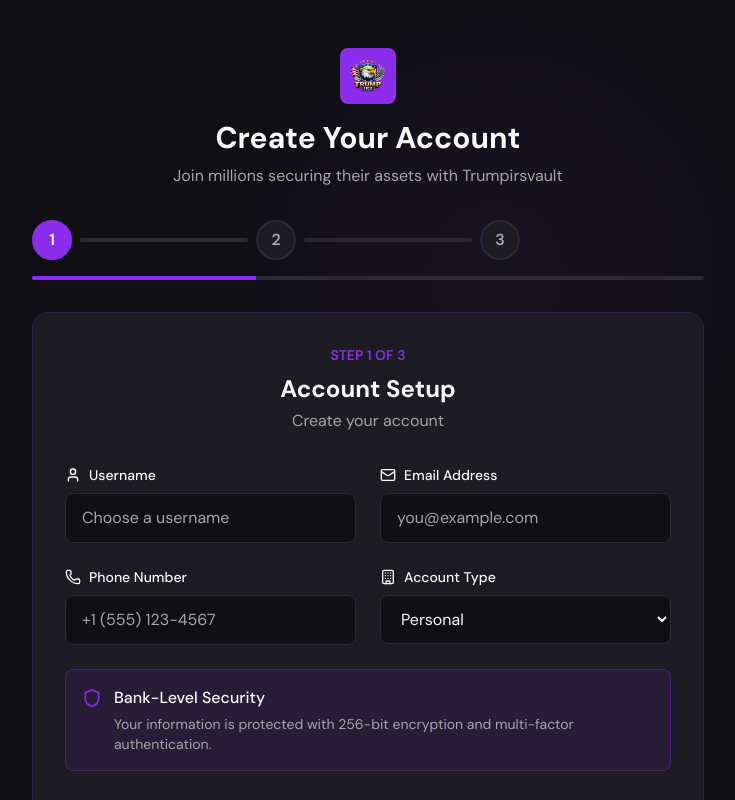
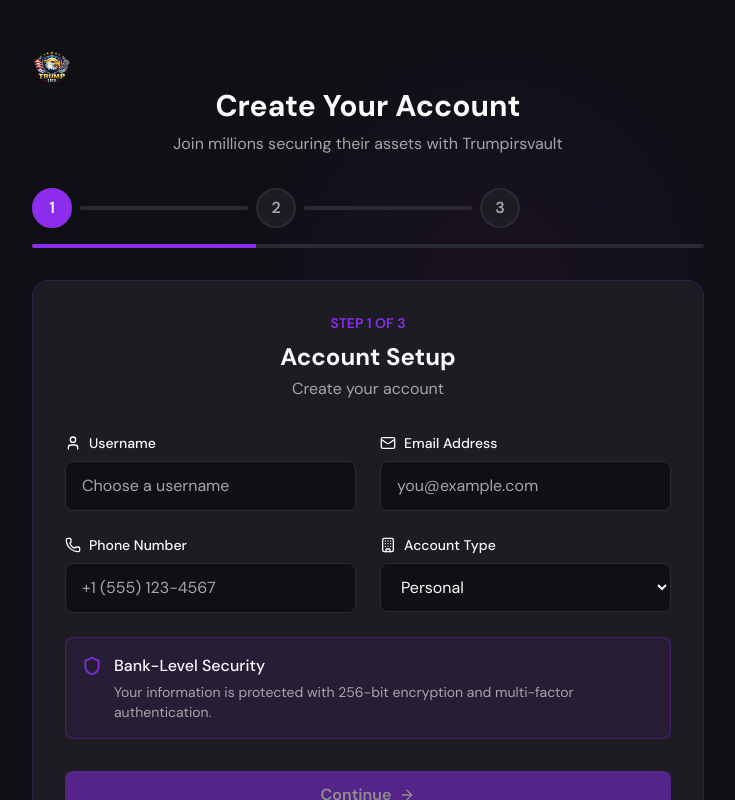
Before and after one commit to ByteBuddy2000/ledgerwebapp, a Next.js app: page /register in a window 1280 px wide. Shown: the top 800 px of the page, without its empty margins (272-1007 px from the left). Built offline with nearby package versions, Linux system fonts and the light colour scheme.

Commit message:
Simplify logo rendering in registration page

```diff
--- a/app/register/page.jsx
+++ b/app/register/page.jsx
@@ -111,20 +111,13 @@
       >
         {/* Header */}
         <div className="text-center mb-8">
-          <motion.div
-  initial={{ scale: 0 }}
-  animate={{ scale: 1 }}
-  transition={{ delay: 0.2, duration: 0.4 }}
-  className="w-14 h-14 rounded-lg bg-primary flex items-center justify-center mx-auto mb-4 overflow-hidden"
->
           <Image
               src="/tiv-logo.png"
-    alt="Otibaco Logo"
+              alt="appLogo"
               width={40}
               height={40}
             className="object-contain"
             />
-</motion.div>
           <h1 className="text-3xl font-bold text-foreground mb-2">Create Your Account</h1>
           <p className="text-muted-foreground">Join millions securing their assets with Trumpirsvault</p>
         </div>
```
Lines whose indentation alone changed are shown as unchanged.
